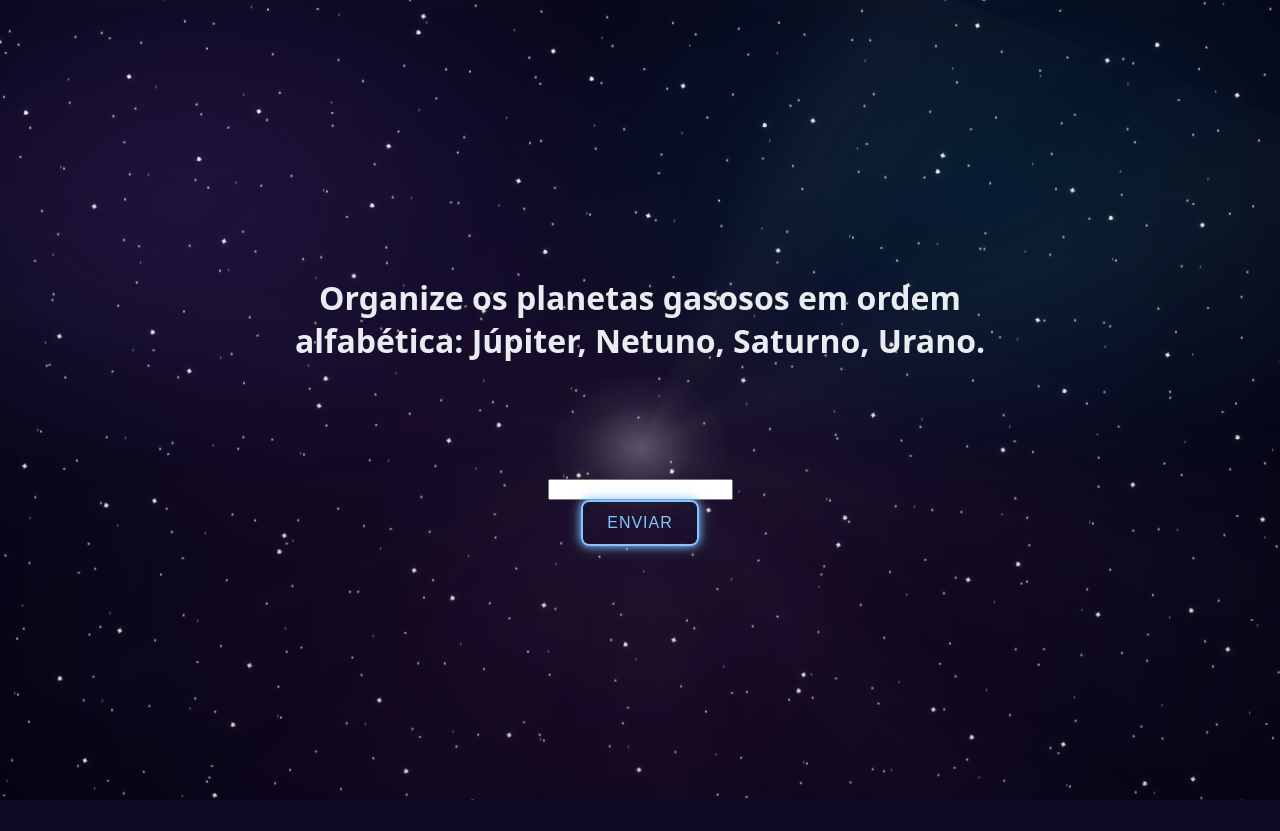
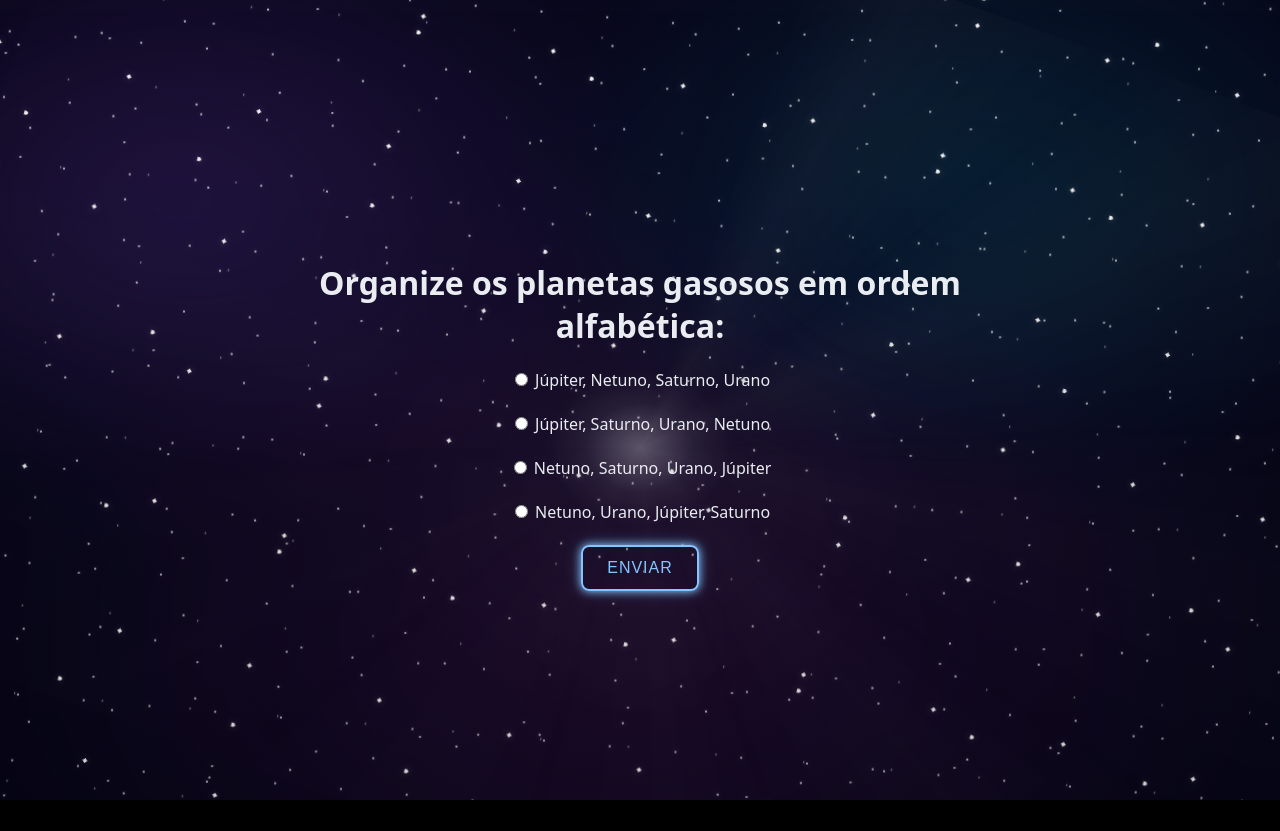
Before and after one commit to Lucas-NLima/interestelar, a PHP site: page /interestelar/missao5.php in a window 1280 px wide. Before the commit the page ends 800 px from the top, so only its background shows below. Run offline with PHP 8.4, Linux system fonts and the light colour scheme.

Commit message:
atualizacao da missao 5

```diff
--- a/interestelar/missao5.php
+++ b/interestelar/missao5.php
@@ -18,31 +18,43 @@
 
   <!-- seu conteúdo por cima do fundo -->
   <main class="conteudo">
-    <h1>Organize os planetas gasosos em ordem alfabética: Júpiter, Netuno, Saturno, Urano.</h1>
-    <h3></h3>
-     <form class="resposta" method="POST">
-        <input type="text" name="resposta" required>
+    <h1>Organize os planetas gasosos em ordem alfabética:</h1>
+    <form class="resposta" method="POST">
+        <label>
+            <input type="radio" name="resposta" value="júpiter, netuno, saturno, urano" required>
+            Júpiter, Netuno, Saturno, Urano
+        </label><br>
+
+        <label>
+            <input type="radio" name="resposta" value="júpiter, saturno, urano, netuno">
+            Júpiter, Saturno, Urano, Netuno
+        </label><br>
+
+        <label>
+            <input type="radio" name="resposta" value="netuno, saturno, urano, júpiter">
+            Netuno, Saturno, Urano, Júpiter
+        </label><br>
+
+        <label>
+            <input type="radio" name="resposta" value="netuno, urano, júpiter, saturno">
+            Netuno, Urano, Júpiter, Saturno
+        </label><br>
+
         <button class="neon" type="submit">Enviar</button>
     </form>
+    </body>
+</html>
 
     <?php
     if ($_SERVER["REQUEST_METHOD"] == "POST") {
-    $respostaUsuario = strtolower(trim($_POST['resposta'])); // valor que o usuário digitou
-    $respostaCorreta = "júpiter, netuno, saturno, urano";
+        $respostaUsuario = strtolower(trim($_POST['resposta']));
+        $respostaCorreta = "júpiter, netuno, saturno, urano"; // ordem correta
 
-    if ($respostaUsuario == $respostaCorreta) {
-        echo "<h2 style='color: green;'>✅ Resposta correta, Parabéns !!</h2>";
-    } else {
-        echo "<h2 style = 'color : red;'>❌ Resposta incorreta. Tente novamente!</h2>";
+        if ($respostaUsuario === $respostaCorreta) {
+            echo "<h3 style='color:green;'>✅ Correto! A ordem alfabética é: Júpiter, Netuno, Saturno, Urano.</h3>";
+        } else {
+            echo "<h3 style='color:red;'>❌ Incorreto. Tente novamente!</h3>";
+        }
     }
-  }
     ?>
-
-  </main>
-
-
-
-
-
-</body>
-</html>
+</main>
```
